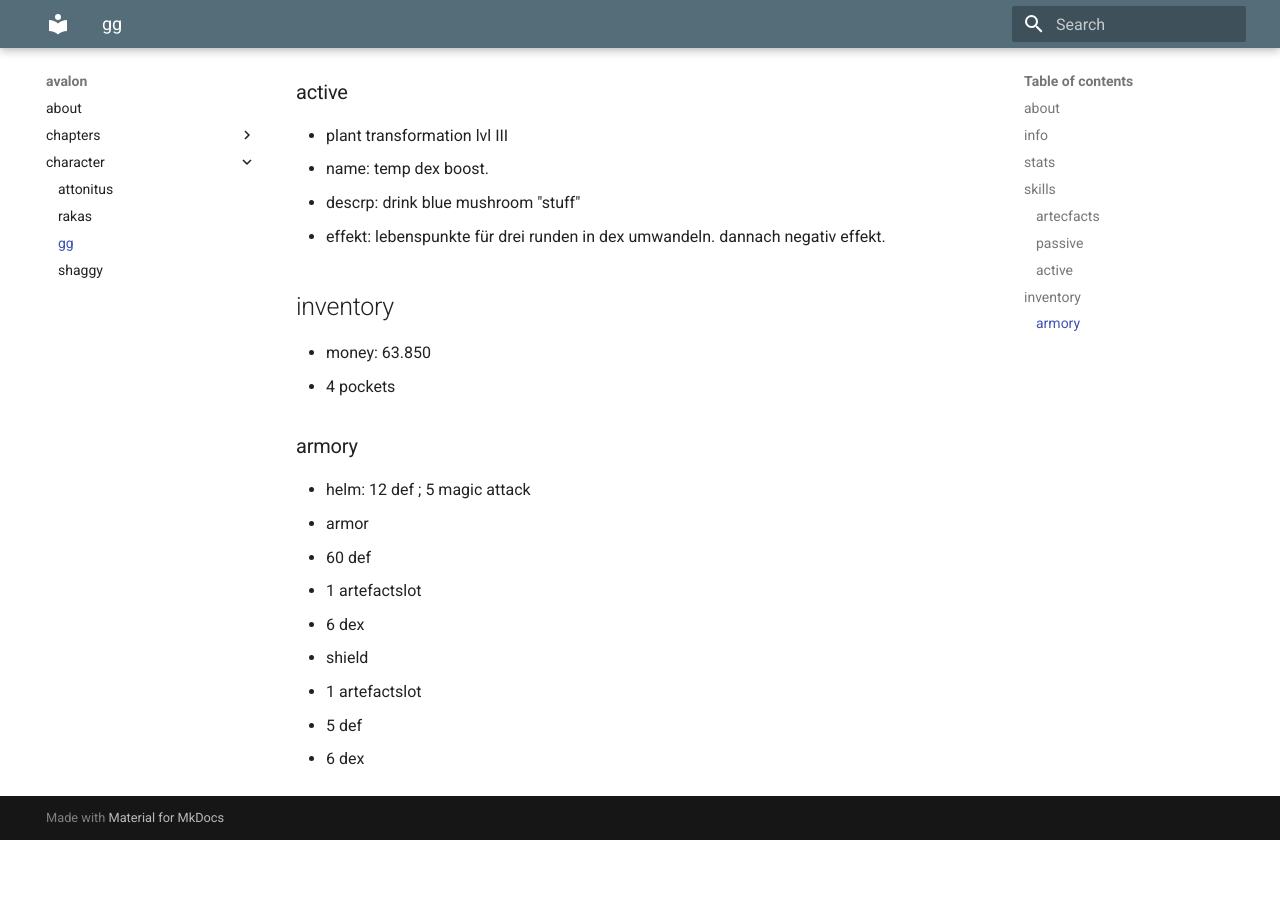
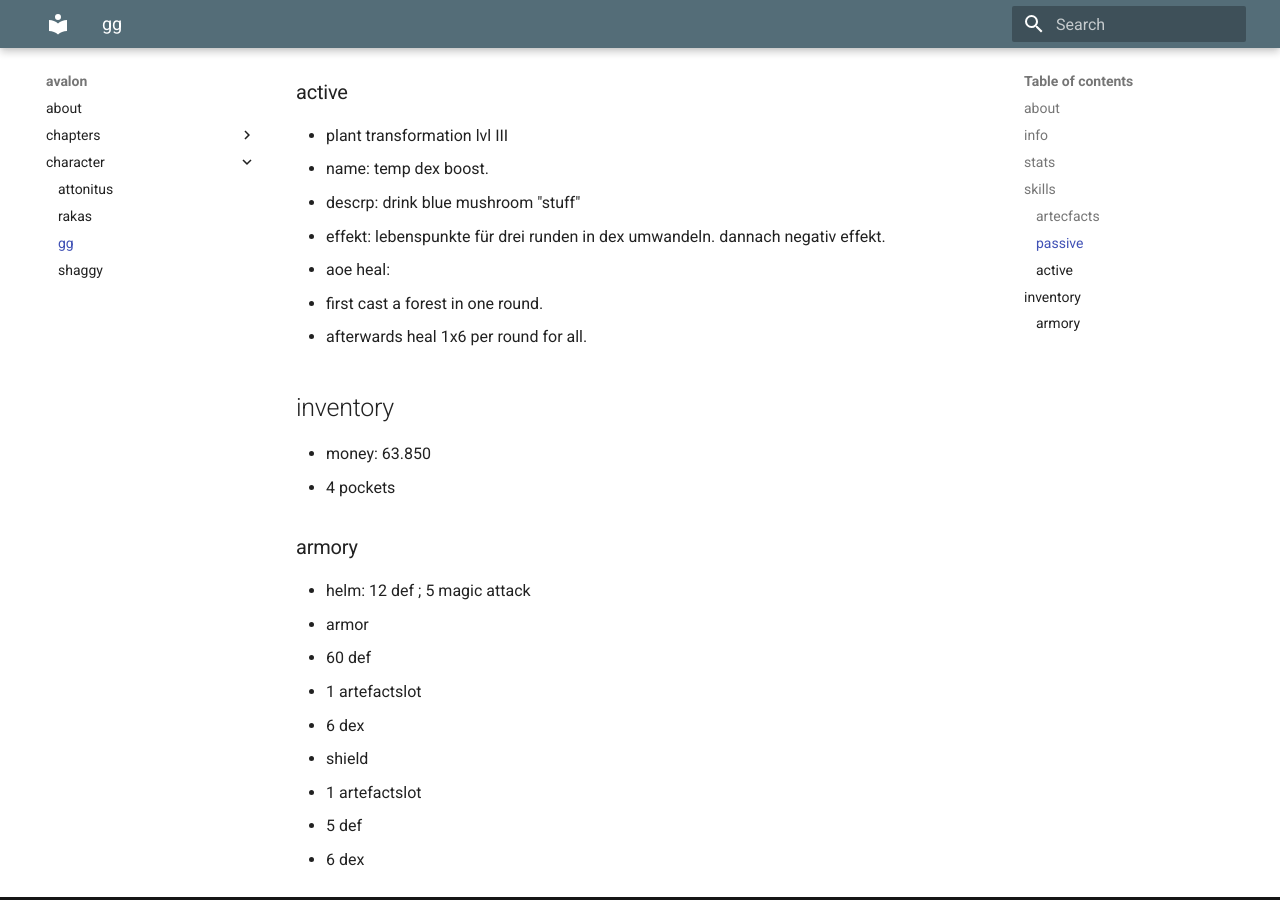
Before and after one commit to mkdocs-pnp/avalon, an MkDocs documentation site: the page built from docs/character/gustavo_ganso.md, in a window 1280 px wide and 900 px high, scrolled down 1181 px. Built offline with MkDocs 1.6.1 and Material for MkDocs 9.7.7, drawn with Linux system fonts in a browser that asks for light colours; before the commit the page ends 2021 px from its top, so only the background shows below that.

Commit message:
Update gustavo_ganso.md

```diff
--- a/docs/character/gustavo_ganso.md
+++ b/docs/character/gustavo_ganso.md
@@ -42,6 +42,9 @@
 * name: temp dex boost.
   * descrp: drink blue mushroom "stuff"
   * effekt: lebenspunkte für drei runden in dex umwandeln. dannach negativ effekt.
+* aoe heal:
+  * first cast a forest in one round.
+  * afterwards heal 1x6 per round for all.
 
 ## inventory
 
```
